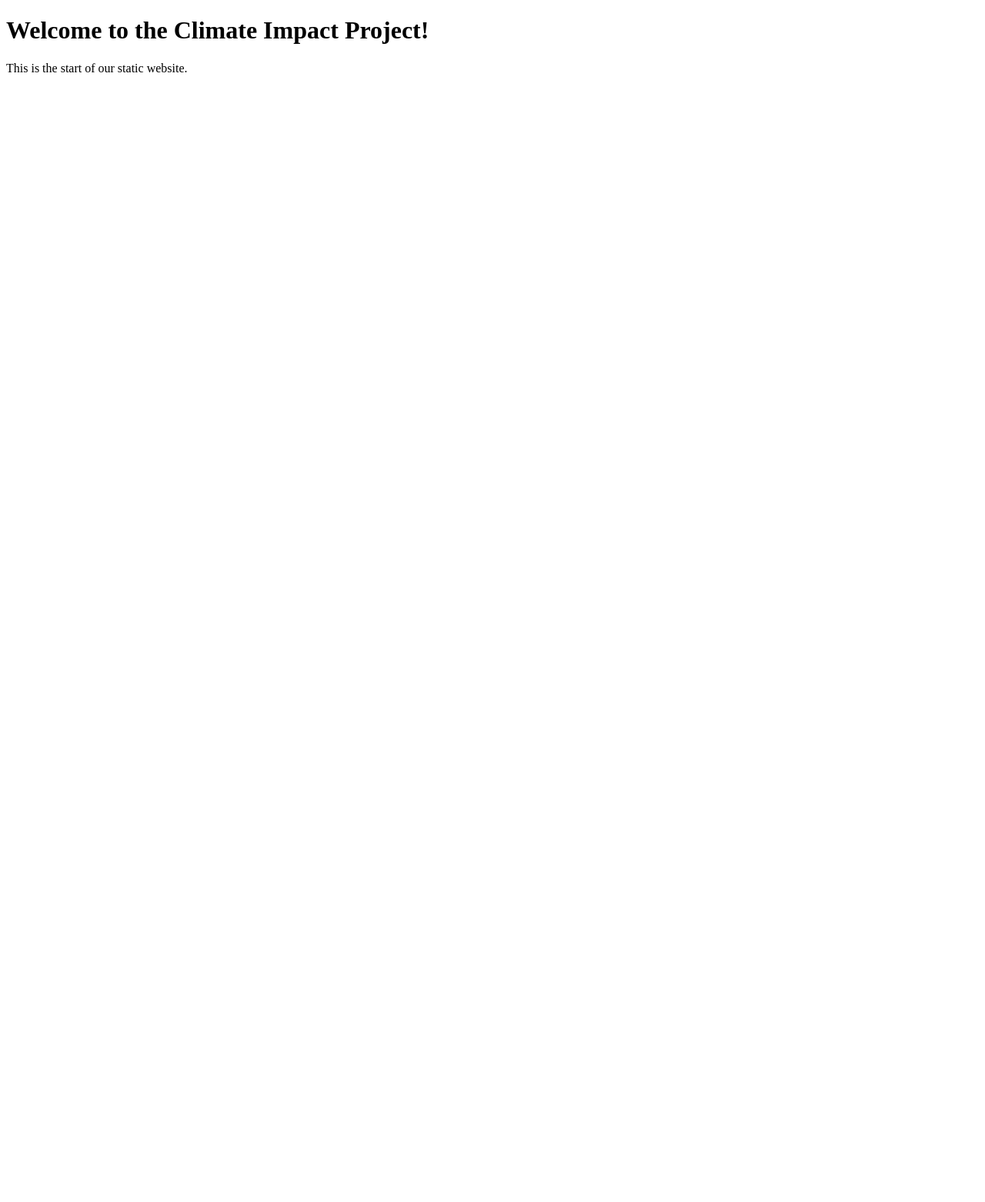
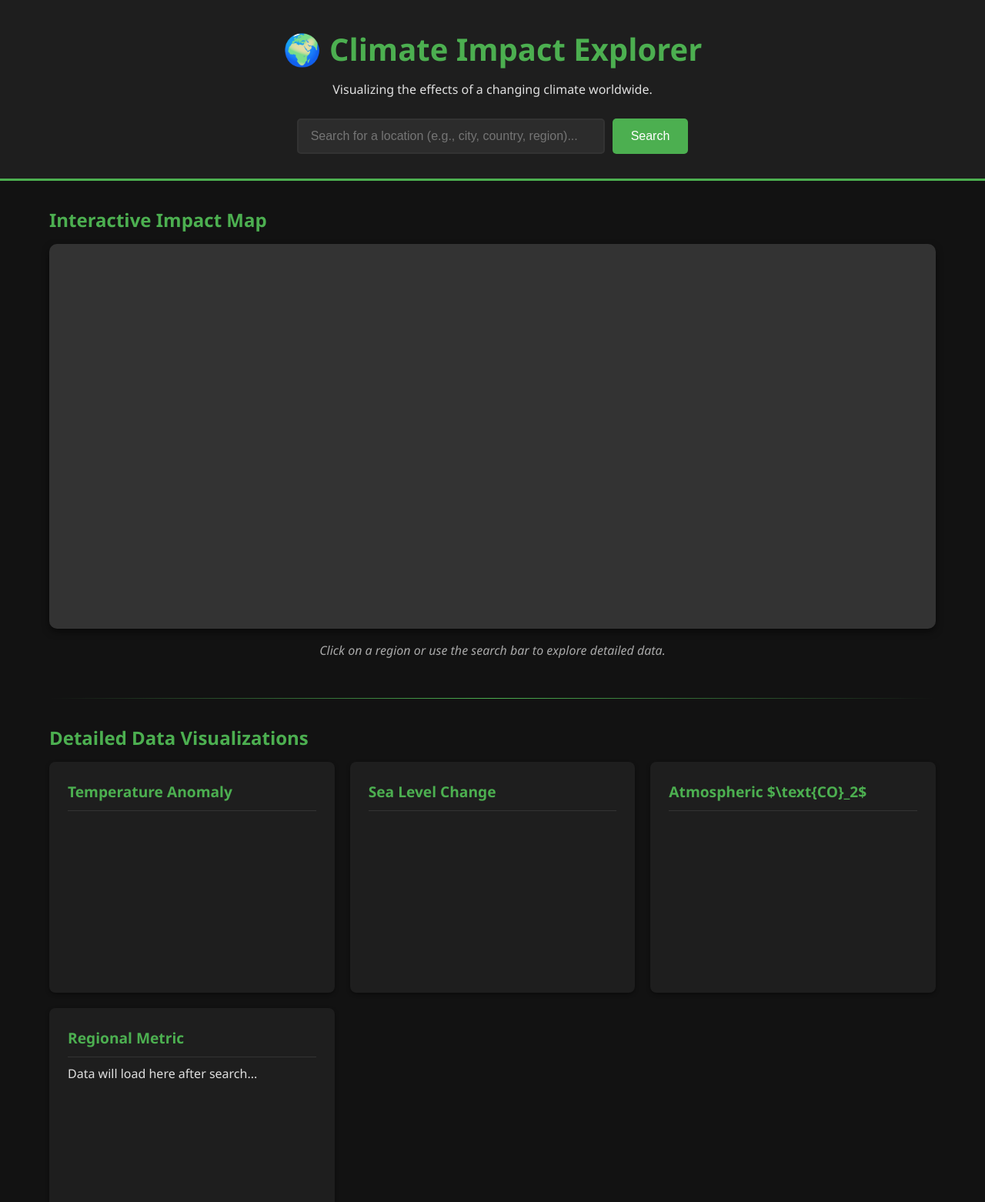
Before and after one commit to LiamDuero03/climate-change-impact, a plain HTML site: page index.html in a window 1280 px wide. Shown: the top 1562 px of the page at 77% size. Before the commit the page ends 800 px from the top, so only its background shows below. Drawn offline with Linux system fonts and the light colour scheme; files that its build step writes are made by us from their sources.

Commit message:
initial UI sketch

```diff
--- a/index.html
+++ b/index.html
@@ -3,13 +3,68 @@
 <head>
     <meta charset="UTF-8">
     <meta name="viewport" content="width=device-width, initial-scale=1.0">
-    <title>Climate Impact Tracker</title>
-    <link rel="stylesheet" href="style.css">
-</head>
+    <title>Climate Impact Dashboard</title>
+    <link rel="stylesheet" href="styles/main.css">
+    </head>
 <body>
-    <h1>Welcome to the Climate Impact Project!</h1>
-    <p>This is the start of our static website.</p>
 
-    <script src="script.js"></script>
+    <header class="dashboard-header">
+        <h1>🌍 Climate Impact Explorer</h1>
+        <p>Visualizing the effects of a changing climate worldwide.</p>
+
+        <div class="search-container">
+            <input type="text" id="location-search" placeholder="Search for a location (e.g., city, country, region)...">
+            <button id="search-button">Search</button>
+        </div>
+    </header>
+
+    <main class="dashboard-main">
+
+        <section class="map-section">
+            <h2>Interactive Impact Map</h2>
+            <div id="impact-map" class="map-container">
+
+            </div>
+            <p class="map-caption">Click on a region or use the search bar to explore detailed data.</p>
+        </section>
+
+        <hr>
+
+        <section class="graphs-section">
+            <h2>Detailed Data Visualizations</h2>
+            <div class="graphs-grid">
+
+                <div class="graph-box" id="graph-temp-anomaly">
+                    <h3>Temperature Anomaly</h3>
+                    <canvas id="chart-temp"></canvas>
+                    </div>
+
+                <div class="graph-box" id="graph-sea-level">
+                    <h3>Sea Level Change</h3>
+                    <canvas id="chart-sea"></canvas>
+                    </div>
+
+                <div class="graph-box" id="graph-co2">
+                    <h3>Atmospheric $\text{CO}_2$</h3>
+                    <canvas id="chart-co2"></canvas>
+                    </div>
+
+                <div class="graph-box" id="graph-custom">
+                    <h3>Regional Metric</h3>
+                    <p>Data will load here after search...</p>
+                    <canvas id="chart-custom"></canvas>
+                </div>
+
+            </div>
+        </section>
+
+    </main>
+
+    <footer class="dashboard-footer">
+        <p>&copy; 2025 Climate Impact Dashboard | Data provided by relevant APIs.</p>
+    </footer>
+
+    <script src="scripts/main.js"></script>
+
 </body>
 </html>
--- /dev/null
+++ b/scripts/main.js
@@ -0,0 +1,44 @@
+// Function to handle the search action
+function handleSearch() {
+    const searchInput = document.getElementById('location-search');
+    const location = searchInput.value.trim();
+
+    if (location) {
+        console.log(`Searching for climate impact data for: ${location}`);
+
+        // **TODO: Implement API call here**
+        // 1. Fetch data for the specified location.
+        // 2. Update the interactive map (e.g., center view, add marker/overlay).
+        // 3. Populate the graph boxes with new data.
+
+        // Example: Simple placeholder update
+        alert(`Data for "${location}" would be loaded now!`);
+    } else {
+        alert('Please enter a location to search.');
+    }
+}
+
+// Event listener for the search button
+document.getElementById('search-button').addEventListener('click', handleSearch);
+
+// Event listener for pressing 'Enter' in the search bar
+document.getElementById('location-search').addEventListener('keypress', function(event) {
+    // Check if the key pressed is 'Enter' (key code 13)
+    if (event.key === 'Enter') {
+        handleSearch();
+    }
+});
+
+// Initial function to set up the map and charts (placeholders)
+function initializeDashboard() {
+    console.log("Dashboard initialized. Map and Chart libraries should be loaded here.");
+
+    // **TODO: Implement Map Initialization**
+    // e.g., Leaflet: const map = L.map('impact-map').setView([0, 0], 2);
+
+    // **TODO: Implement Chart Initialization**
+    // e.g., Chart.js: new Chart(document.getElementById('chart-temp'), { /* config */ });
+}
+
+// Run the initialization when the page is fully loaded
+window.onload = initializeDashboard;
--- /dev/null
+++ b/style/main.css
@@ -0,0 +1,172 @@
+/* General Reset and Base Styles */
+* {
+    box-sizing: border-box;
+    margin: 0;
+    padding: 0;
+}
+
+body {
+    font-family: 'Segoe UI', Tahoma, Geneva, Verdana, sans-serif;
+    background-color: #121212; /* Dark background for a modern dashboard feel */
+    color: #e0e0e0; /* Light text for contrast */
+    line-height: 1.6;
+}
+
+h1, h2, h3 {
+    color: #4CAF50; /* A pop of green for climate/sustainability theme */
+    margin-bottom: 0.5em;
+}
+
+/* --- Header Section --- */
+.dashboard-header {
+    background-color: #1e1e1e;
+    padding: 2rem 5%;
+    text-align: center;
+    border-bottom: 3px solid #4CAF50;
+}
+
+.dashboard-header h1 {
+    font-size: 2.5em;
+    margin-bottom: 0.2em;
+}
+
+/* Search Bar Styling */
+.search-container {
+    margin-top: 1.5rem;
+    display: flex;
+    justify-content: center;
+    gap: 10px;
+}
+
+#location-search {
+    padding: 0.75rem 1rem;
+    width: 60%;
+    max-width: 400px;
+    border: 2px solid #333;
+    border-radius: 5px;
+    background-color: #2c2c2c;
+    color: #e0e0e0;
+    font-size: 1em;
+    transition: border-color 0.3s;
+}
+
+#location-search:focus {
+    outline: none;
+    border-color: #4CAF50;
+}
+
+#search-button {
+    padding: 0.75rem 1.5rem;
+    background-color: #4CAF50;
+    color: white;
+    border: none;
+    border-radius: 5px;
+    cursor: pointer;
+    font-size: 1em;
+    transition: background-color 0.3s;
+}
+
+#search-button:hover {
+    background-color: #66BB6A;
+}
+
+
+/* --- Main Content and Sections --- */
+.dashboard-main {
+    padding: 2rem 5%;
+    max-width: 1400px; /* Constrain width for better reading */
+    margin: 0 auto;
+}
+
+.map-section, .graphs-section {
+    margin-bottom: 3rem;
+}
+
+/* Interactive Map Styling */
+.map-container {
+    height: 500px; /* Define a visible height for the map */
+    width: 100%;
+    background-color: #333; /* Placeholder color before map loads */
+    border-radius: 10px;
+    box-shadow: 0 4px 10px rgba(0, 0, 0, 0.5);
+    overflow: hidden; /* Important for map libraries */
+}
+
+.map-caption {
+    text-align: center;
+    margin-top: 1rem;
+    font-style: italic;
+    color: #A9A9A9;
+}
+
+/* --- Graphs Section Styling --- */
+.graphs-grid {
+    display: grid;
+    /* Create a responsive grid: 2 columns on large screens, 1 on small */
+    grid-template-columns: repeat(auto-fit, minmax(300px, 1fr));
+    gap: 20px;
+}
+
+.graph-box {
+    background-color: #1e1e1e;
+    padding: 1.5rem;
+    border-radius: 8px;
+    box-shadow: 0 2px 5px rgba(0, 0, 0, 0.4);
+    transition: transform 0.3s;
+    min-height: 300px;
+}
+
+.graph-box:hover {
+    transform: translateY(-5px); /* Subtle lift effect */
+    box-shadow: 0 6px 15px rgba(0, 0, 0, 0.6);
+}
+
+.graph-box h3 {
+    border-bottom: 1px solid #333;
+    padding-bottom: 0.5rem;
+    margin-top: 0;
+    font-size: 1.2em;
+}
+
+/* --- Footer --- */
+.dashboard-footer {
+    background-color: #1e1e1e;
+    text-align: center;
+    padding: 1rem 5%;
+    border-top: 1px solid #333;
+    font-size: 0.9em;
+    color: #A9A9A9;
+}
+
+/* Horizontal Rule Styling */
+hr {
+    border: 0;
+    height: 1px;
+    background-image: linear-gradient(to right, rgba(255, 255, 255, 0), #4CAF50, rgba(255, 255, 255, 0));
+    margin: 2rem 0;
+}
+
+/* --- Responsiveness --- */
+@media (max-width: 768px) {
+    .dashboard-header {
+        padding: 1.5rem 5%;
+    }
+
+    .dashboard-header h1 {
+        font-size: 2em;
+    }
+
+    .search-container {
+        flex-direction: column;
+        align-items: center;
+    }
+
+    #location-search, #search-button {
+        width: 100%;
+        max-width: 300px;
+    }
+
+    .dashboard-main {
+        padding: 1.5rem 5%;
+    }
+}
```
Also changed, not shown: script.js (deleted), style.css (deleted).
